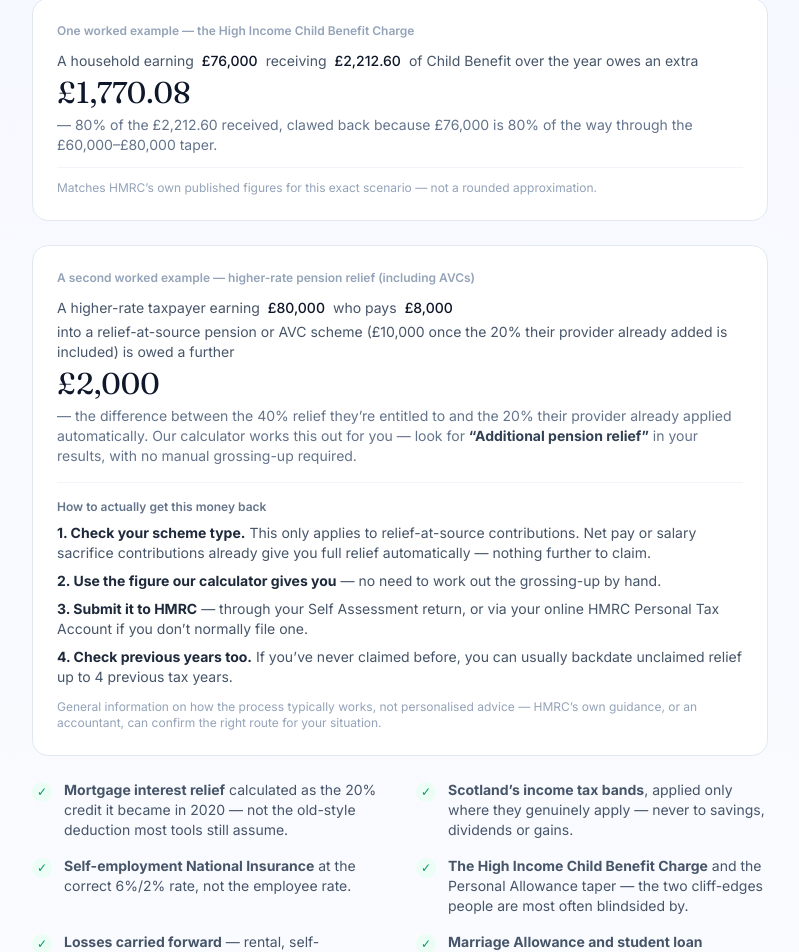
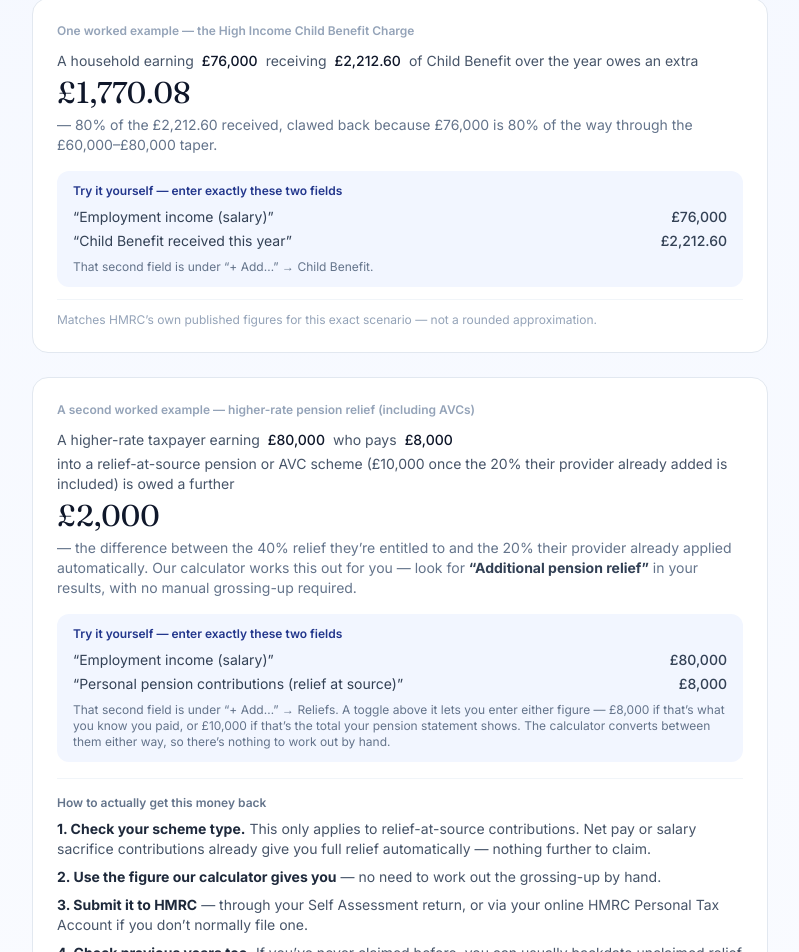
Before and after one commit to uk030621/UK-Tax-NI-Calculator, a Next.js app: page / in a window 1280 px wide. Shown: the part 1164-2116 px from the top of the page, without its empty margins (240-1039 px from the left). Built offline with nearby package versions, Linux system fonts and the light colour scheme; no server answers.

Commit message:
Allow user to enter full or part relief AVC amount.

```diff
--- a/components/LandingContent.tsx
+++ b/components/LandingContent.tsx
@@ -161,6 +161,27 @@ export function LandingContent({ priceLabel, ctaSlot }: LandingContentProps) {
             — 80% of the £2,212.60 received, clawed back because £76,000
             is 80% of the way through the £60,000&ndash;£80,000 taper.
           </p>
+
+          <div className="mt-4 rounded-xl bg-brand-50 px-4 py-3">
+            <p className="text-xs font-semibold text-brand-700">
+              Try it yourself — enter exactly these two fields
+            </p>
+            <dl className="mt-2 space-y-1 text-sm text-slate-700">
+              <div className="flex justify-between gap-3">
+                <dt>&ldquo;Employment income (salary)&rdquo;</dt>
+                <dd className="font-medium">£76,000</dd>
+              </div>
+              <div className="flex justify-between gap-3">
+                <dt>&ldquo;Child Benefit received this year&rdquo;</dt>
+                <dd className="font-medium">£2,212.60</dd>
+              </div>
+            </dl>
+            <p className="mt-2 text-xs text-slate-500">
+              That second field is under &ldquo;+ Add…&rdquo; → Child
+              Benefit.
+            </p>
+          </div>
+
           <p className="mt-3 border-t border-slate-100 pt-3 text-xs text-slate-400">
             Matches HMRC&rsquo;s own published figures for this exact
             scenario — not a rounded approximation.
@@ -192,6 +213,30 @@ export function LandingContent({ priceLabel, ctaSlot }: LandingContentProps) {
             </strong>{" "}
             in your results, with no manual grossing-up required.
           </p>
+
+          <div className="mt-4 rounded-xl bg-brand-50 px-4 py-3">
+            <p className="text-xs font-semibold text-brand-700">
+              Try it yourself — enter exactly these two fields
+            </p>
+            <dl className="mt-2 space-y-1 text-sm text-slate-700">
+              <div className="flex justify-between gap-3">
+                <dt>&ldquo;Employment income (salary)&rdquo;</dt>
+                <dd className="font-medium">£80,000</dd>
+              </div>
+              <div className="flex justify-between gap-3">
+                <dt>&ldquo;Personal pension contributions (relief at source)&rdquo;</dt>
+                <dd className="font-medium">£8,000</dd>
+              </div>
+            </dl>
+            <p className="mt-2 text-xs text-slate-500">
+              That second field is under &ldquo;+ Add…&rdquo; → Reliefs. A
+              toggle above it lets you enter either figure — £8,000 if
+              that&rsquo;s what you know you paid, or £10,000 if that&rsquo;s
+              the total your pension statement shows. The calculator
+              converts between them either way, so there&rsquo;s nothing to
+              work out by hand.
+            </p>
+          </div>
 
           <div className="mt-4 border-t border-slate-100 pt-4">
             <p className="text-xs font-semibold text-slate-500">
--- a/components/TaxCalculatorForm.tsx
+++ b/components/TaxCalculatorForm.tsx
@@ -134,6 +134,14 @@ export function TaxCalculatorForm() {
   const [taxYear, setTaxYear] = useState<string>("");
   const [region, setRegion] = useState<Region>("uk");
   const [income, setIncome] = useState<IncomeFields>(emptyIncome);
+  // Whether the pension contribution field below holds the amount the
+  // user actually paid ("net") or the total already including the 20%
+  // their provider added ("gross") — see MoneyField's conversion at
+  // submission time. Always reset to "net" alongside the income state
+  // itself (loadEntryIntoForm, startNewCalculation) — a saved
+  // calculation's stored figure is always net, so defaulting back to
+  // "net" is the only interpretation that's never silently wrong.
+  const [pensionEntryMode, setPensionEntryMode] = useState<"net" | "gross">("net");
   const [showOtherIncome, setShowOtherIncome] = useState(false);
   const [showExpenses, setShowExpenses] = useState(false);
   const [rentalExpenses, setRentalExpenses] = useState<Record<string, string>>(emptyExpenses);
@@ -219,6 +227,7 @@ export function TaxCalculatorForm() {
       giftAidDonations: entry.reliefAtSource?.giftAidDonationsNet ? String(entry.reliefAtSource.giftAidDonationsNet) : "",
       childBenefitReceived: entry.hicbc?.childBenefitReceived ? String(entry.hicbc.childBenefitReceived) : "",
     });
+    setPensionEntryMode("net"); // stored figures are always net — see declaration above
     setMainResidenceFullyExempt(Boolean(entry.capitalGainsTax?.mainResidenceExempt));
     setStudentLoanPlan(entry.studentLoan?.plan ?? "none");
     setHasPostgraduateLoan(Boolean(entry.studentLoan?.hasPostgraduateLoan));
@@ -255,6 +264,7 @@ export function TaxCalculatorForm() {
   function startNewCalculation() {
     setEditingId(null);
     setIncome(emptyIncome);
+    setPensionEntryMode("net");
     setRentalExpenses(emptyExpenses);
     setBusinessExpenses(emptyBusinessExpenses);
     setMainResidenceFullyExempt(false);
@@ -365,7 +375,10 @@ export function TaxCalculatorForm() {
       capitalGains: Number(income.capitalGains) || 0,
       capitalLossesThisYear: Number(income.capitalLossesThisYear) || 0,
       capitalLossesBroughtForward: Number(income.capitalLossesBroughtForward) || 0,
-      personalPensionContributions: Number(income.personalPensionContributions) || 0,
+      personalPensionContributions:
+        pensionEntryMode === "gross"
+          ? (Number(income.personalPensionContributions) || 0) * 0.8
+          : Number(income.personalPensionContributions) || 0,
       giftAidDonations: Number(income.giftAidDonations) || 0,
       mainResidenceGain: Number(income.mainResidenceGain) || 0,
       mainResidenceFullyExempt,
@@ -869,19 +882,51 @@ export function TaxCalculatorForm() {
 
               <div className="border-t border-slate-200 pt-4">
                 <CategoryHeader label="Reliefs" />
+
+                <label className="mb-1.5 block text-sm font-medium text-slate-700">
+                  Personal pension contributions (relief at source)
+                </label>
+                <div className="mb-2 flex rounded-xl border border-slate-200 bg-slate-50 p-1">
+                  {(["net", "gross"] as const).map((mode) => (
+                    <button
+                      type="button"
+                      key={mode}
+                      onClick={() => setPensionEntryMode(mode)}
+                      className={`flex-1 rounded-lg py-1.5 text-sm font-medium transition ${
+                        pensionEntryMode === mode
+                          ? "bg-white text-brand-700 shadow-sm"
+                          : "text-slate-500 hover:text-slate-700"
+                      }`}
+                    >
+                      {mode === "net" ? "I know what I paid" : "I know the total, incl. relief"}
+                    </button>
+                  ))}
+                </div>
                 <MoneyField
-                  label="Personal pension contributions (relief at source)"
                   value={income.personalPensionContributions}
                   onChange={(v) => updateField("personalPensionContributions", v)}
-                  placeholder="e.g. 4,000"
+                  placeholder={pensionEntryMode === "gross" ? "e.g. 5,000" : "e.g. 4,000"}
                 />
+                {pensionEntryMode === "gross" && (
+                  <p className="mt-1.5 text-xs text-brand-600">
+                    Enter the full amount sitting in the pot — the figure
+                    your pension statement shows as the total contribution.
+                    We&rsquo;ll work out the relief from there; no need to
+                    subtract the 20% yourself.
+                  </p>
+                )}
                 <p className="mt-1.5 text-xs text-slate-400">
                   Only for "relief at source" pensions — most personal
                   pensions/SIPPs, some workplace schemes, and some AVCs
                   (Additional Voluntary Contributions) paid to a separate
-                  provider. Enter the amount you actually paid; basic-rate
-                  relief is added automatically and doesn't need entering
-                  here.
+                  provider.
+                  {pensionEntryMode === "net" && (
+                    <>
+                      {" "}Enter the amount you actually paid; basic-rate
+                      relief is added automatically and doesn't need
+                      entering here.
+                    </>
+                  )}
                   <strong className="text-slate-500">
                     {" "}Don't enter workplace pension contributions —
                     including most AVCs paid into your main scheme —
@@ -1077,16 +1122,18 @@ function MoneyField({
   onChange,
   placeholder,
 }: {
-  label: string;
+  label?: string;
   value: string;
   onChange: (v: string) => void;
   placeholder?: string;
 }) {
   return (
     <div>
-      <label className="mb-1.5 block text-sm font-medium text-slate-700">
-        {label}
-      </label>
+      {label && (
+        <label className="mb-1.5 block text-sm font-medium text-slate-700">
+          {label}
+        </label>
+      )}
       <div className="relative">
         <span className="pointer-events-none absolute left-3.5 top-1/2 -translate-y-1/2 text-slate-400">
           £
```
Also changed, not shown: public/welcome.html (+17 -0 lines).
